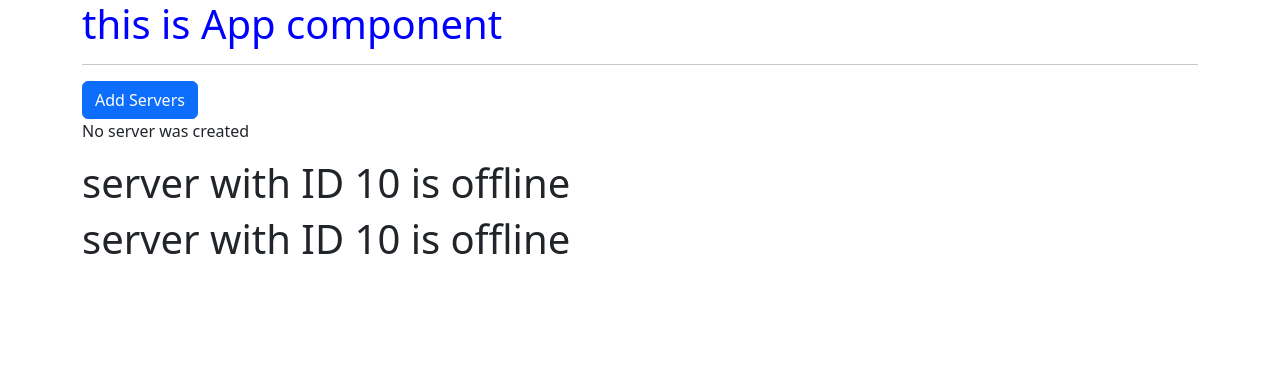
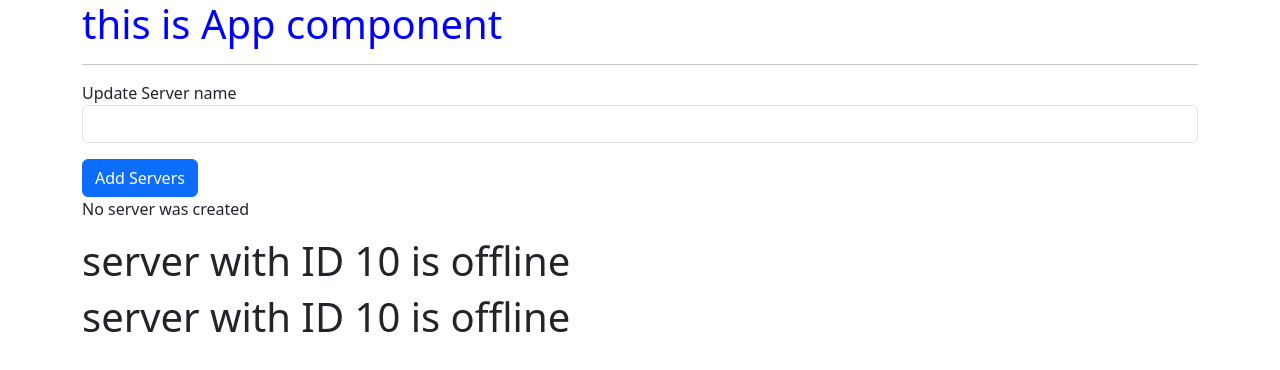
Before and after one commit to ZuhRa-HashiMi/Angular_Project, an Angular app: page / in a window 1280 px wide. Shown: the top 370 px of the page. Built offline with nearby package versions, Linux system fonts and the light colour scheme.

Commit message:
Passing and Using Data with Event Binding

```diff
--- a/src/app/servers/servers.component.html
+++ b/src/app/servers/servers.component.html
@@ -1,3 +1,10 @@
+<label>Update Server name</label>
+<input
+type="text"
+class="form-control"
+(input)="onUpdateServerName($event)">
+<p>{{ serverName }}</p>
+
 <button class="btn btn-primary "
 [disabled] = "!allowNewServer"
 (click)="onCreateServer()">
--- a/src/app/servers/servers.component.ts
+++ b/src/app/servers/servers.component.ts
@@ -11,6 +11,8 @@
 export class ServersComponent {
   allowNewServer = false;
   serverCreationStatus = "No server was created";
+  serverName = " ";
+
   constructor() {
     setTimeout(() => {
       this.allowNewServer = true;
@@ -20,4 +22,8 @@
   onCreateServer() {
     this.serverCreationStatus = "Server created successfully";
   }
+
+  onUpdateServerName(event: Event) {
+    this.serverName =(<HTMLInputElement> event.target).value;
+  }
 }
```
